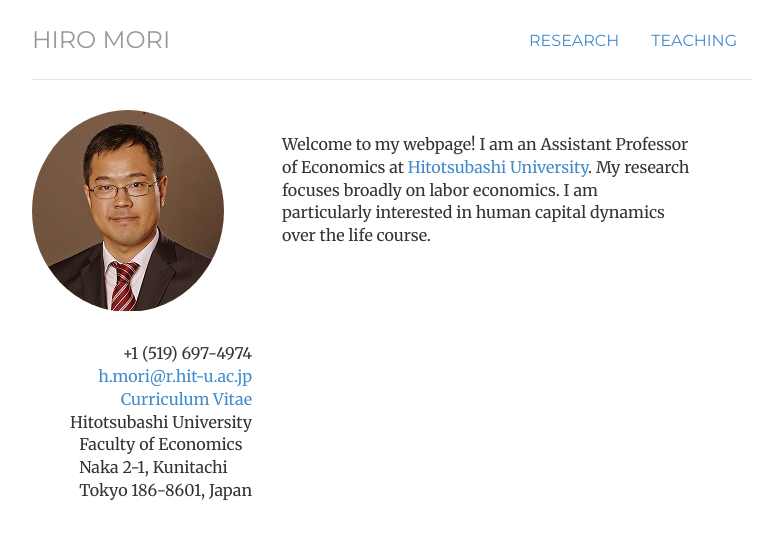
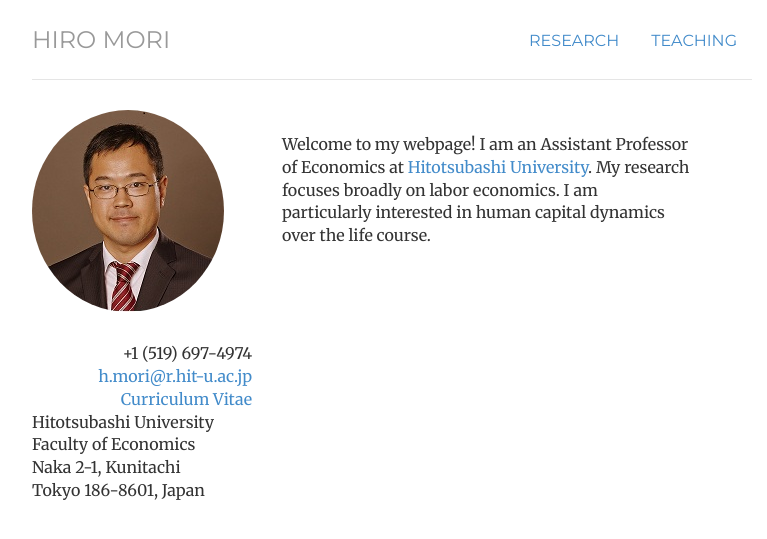
Before and after one commit to morihiroaki/morihiroaki.github.io, a Jekyll site: the page built from index.html, in a window 1280 px wide. Shown: the top 539 px of the page, without its empty margins (248-1015 px from the left). Built offline with Jekyll 4.4.1, drawn with Linux system fonts in a browser that asks for light colours.

Commit message:
Update index.html

```diff
--- a/index.html
+++ b/index.html
@@ -27,8 +27,8 @@ description:
                     <br>
                     <div class="contact-item">
                       <div class="icon pull-left text-center"><span class="fa fa-map-marker fa-fw"></span></div>
-                      <div class="title pull-right">Hitotsubashi University</div><br>
-                      <div class="description pull-right">
+                      <div class="title pull-left">Hitotsubashi University</div><br>
+                      <div class="description pull-left">
                       Faculty of Economics<br>
                       Naka 2-1, Kunitachi<br>
                       Tokyo 186-8601, Japan
```
